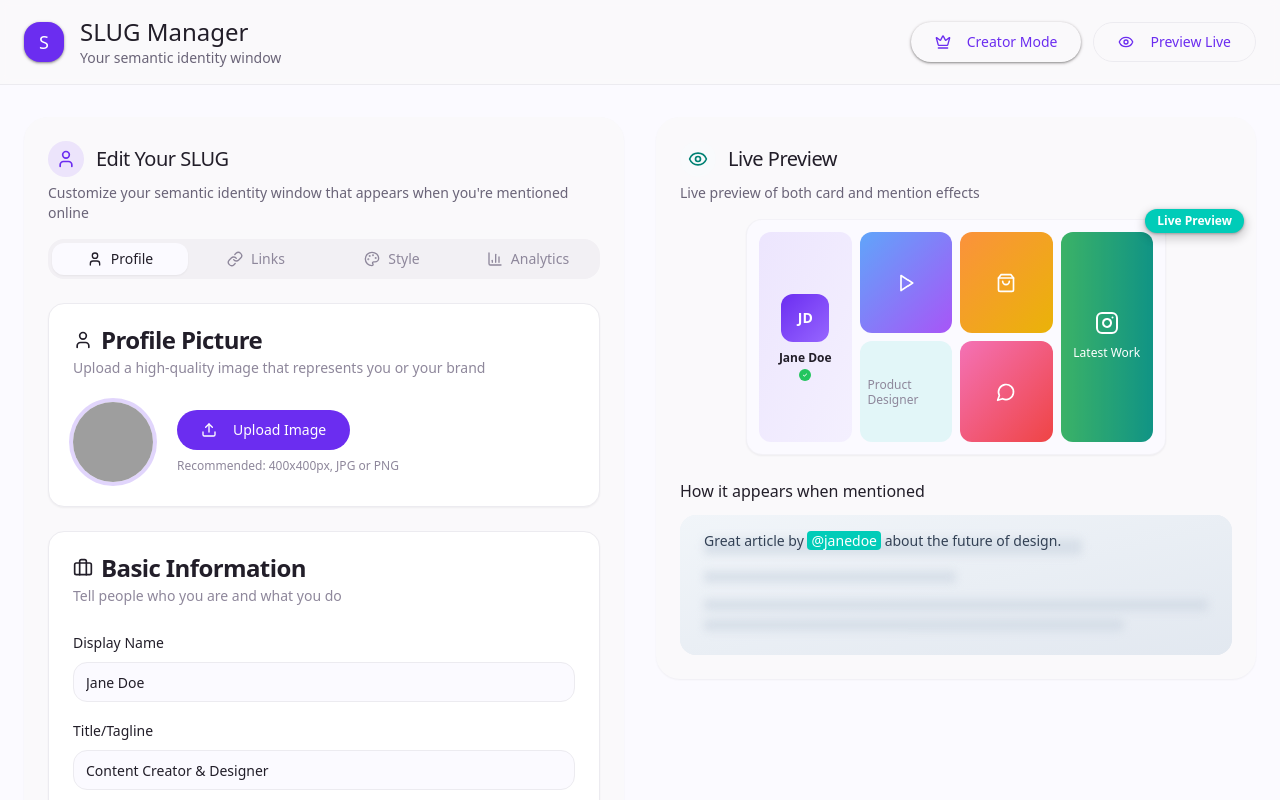
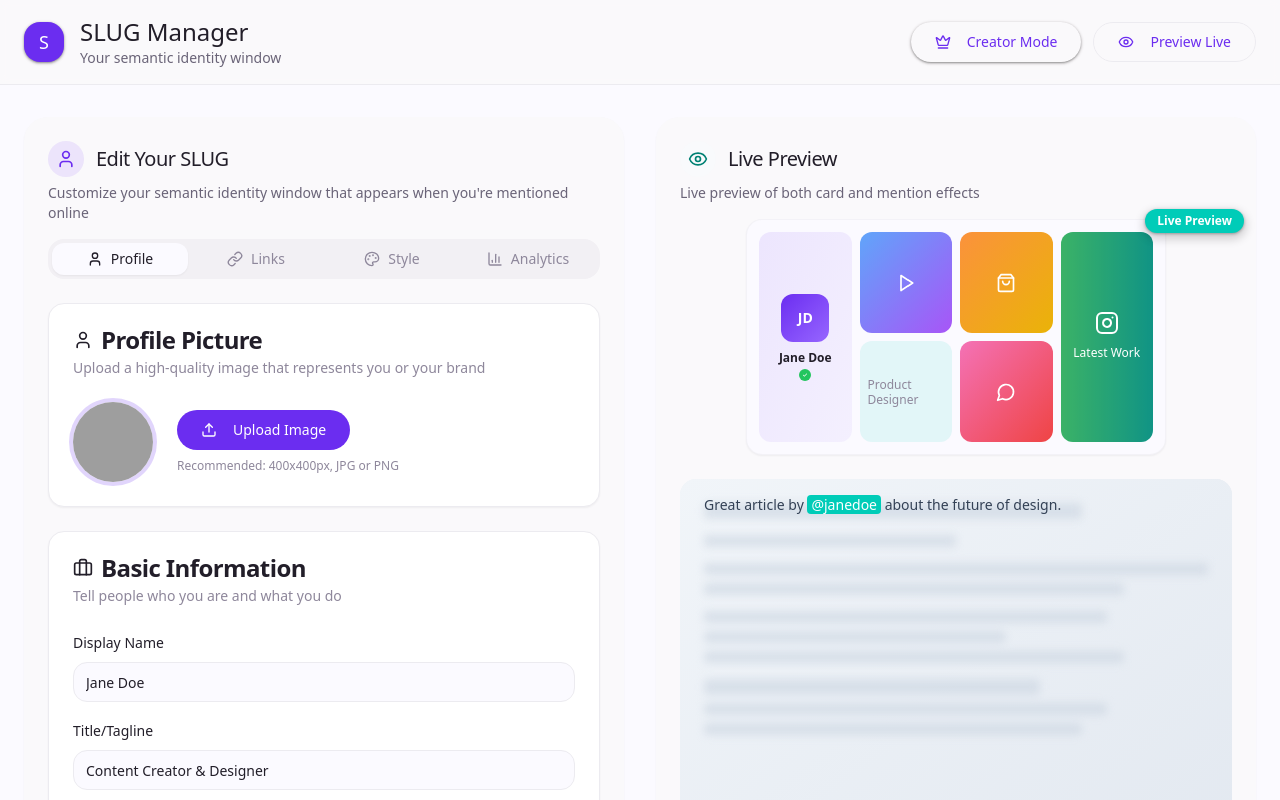
Before and after one commit to boldtonic/maze-getmaze, a React (Vite) app: page / in a window 1280 px wide. Shown: the top 800 px of the page. Built offline with nearby package versions, Linux system fonts and the light colour scheme; grey boxes are pictures that could not be loaded.

Commit message:
Refactor mention preview
Remove mention preview section and expand blurred text to include card.

```diff
--- a/src/components/SlugPreview.tsx
+++ b/src/components/SlugPreview.tsx
@@ -92,9 +92,7 @@ export function SlugPreview({ brandMode }: SlugPreviewProps) {
       </div>
 
       {/* Mention Effect Preview */}
-      <div className="space-y-3">
-        <h4 className="font-medium text-foreground">How it appears when mentioned</h4>
-        <div className="relative bg-gradient-to-br from-slate-100 to-slate-200 dark:from-slate-800 dark:to-slate-900 rounded-lg p-6 overflow-hidden">
+      <div className="relative bg-gradient-to-br from-slate-100 to-slate-200 dark:from-slate-800 dark:to-slate-900 rounded-lg p-6 overflow-hidden min-h-[400px]">
         {/* Simulated website content with blur */}
         <div className="absolute inset-0 bg-gradient-to-br from-slate-200/50 to-slate-300/50 dark:from-slate-700/50 dark:to-slate-800/50 -z-10" />
         <div className="relative space-y-4 blur-sm opacity-60">
@@ -103,6 +101,16 @@ export function SlugPreview({ brandMode }: SlugPreviewProps) {
           <div className="space-y-2">
             <div className="h-3 bg-slate-300 dark:bg-slate-600 rounded" />
             <div className="h-3 bg-slate-300 dark:bg-slate-600 rounded w-5/6" />
+          </div>
+          <div className="space-y-2 mt-8">
+            <div className="h-3 bg-slate-300 dark:bg-slate-600 rounded w-4/5" />
+            <div className="h-3 bg-slate-300 dark:bg-slate-600 rounded w-3/5" />
+            <div className="h-3 bg-slate-300 dark:bg-slate-600 rounded w-5/6" />
+          </div>
+          <div className="space-y-2 mt-8">
+            <div className="h-4 bg-slate-300 dark:bg-slate-600 rounded w-2/3" />
+            <div className="h-3 bg-slate-300 dark:bg-slate-600 rounded w-4/5" />
+            <div className="h-3 bg-slate-300 dark:bg-slate-600 rounded w-3/4" />
           </div>
         </div>
 
@@ -141,6 +149,5 @@ export function SlugPreview({ brandMode }: SlugPreviewProps) {
           </div>
       </div>
     </div>
-    </div>
   );
 }
```
Lines whose indentation alone changed are shown as unchanged.
